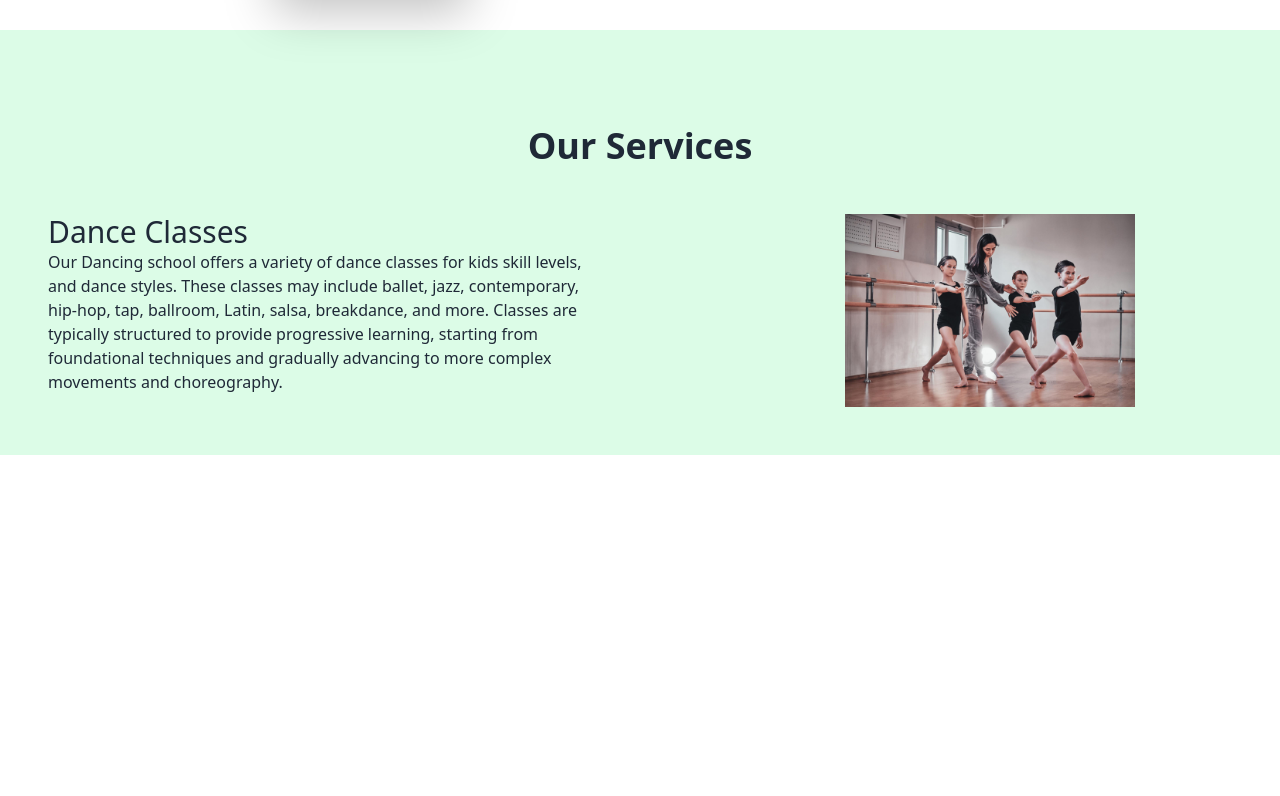
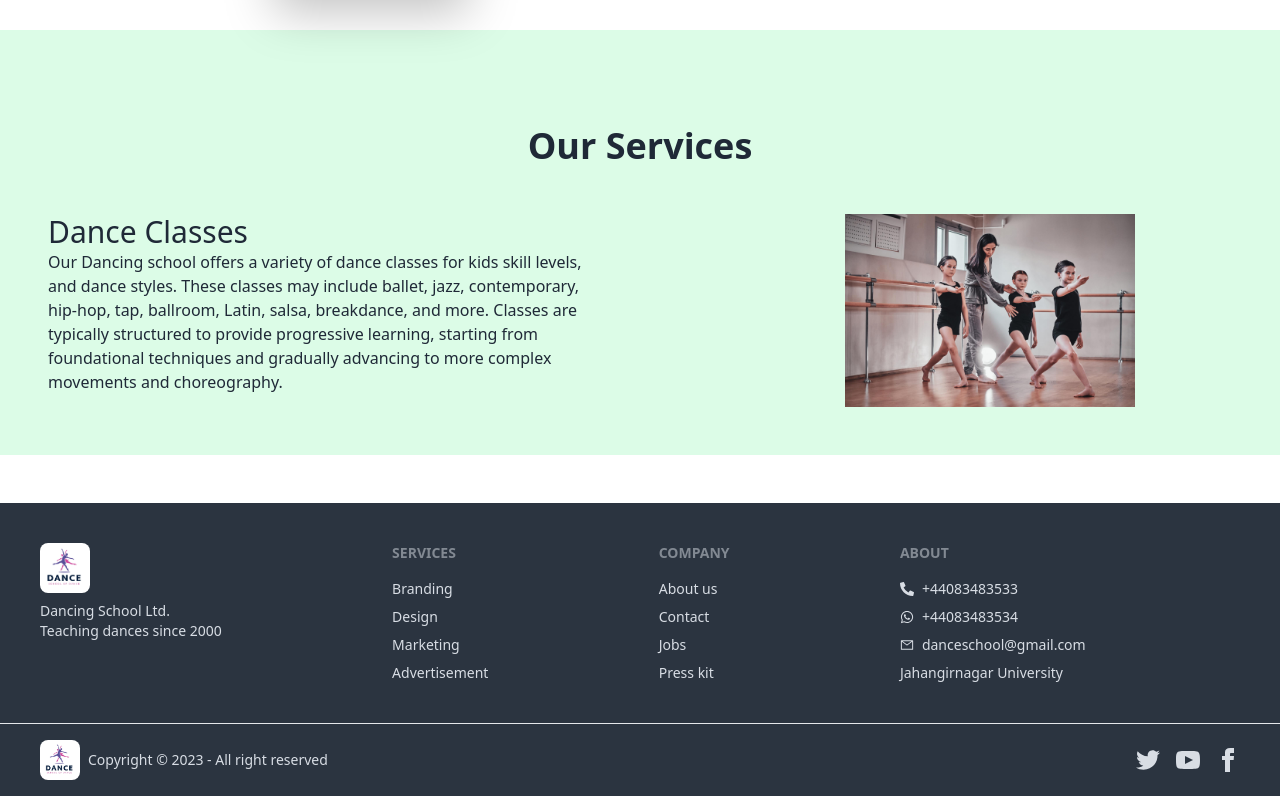
Before and after one commit to mim2041/dancing-school-client, a React (Vite) app: page / in a window 1280 px wide. Shown: the part 1403-2199 px from the top of the page. Before the commit the page ends 1858 px from the top, so only its background shows below. Built offline with nearby package versions, Linux system fonts and the light colour scheme; no server answers.

Commit message:
footer added

```diff
--- a/src/shared/Footer/Footer.jsx
+++ b/src/shared/Footer/Footer.jsx
@@ -1,10 +1,51 @@
-
+import logo from '../../assets/images/logo2.jpg';
+import { FaWhatsapp, FaPhoneAlt } from "react-icons/fa";
+import { AiOutlineMail } from "react-icons/ai";
 
 const Footer = () => {
     return (
-        <div>
-
-        </div>
+        <footer className="mt-12">
+            <div className="footer p-10 bg-neutral text-neutral-content">
+                <div>
+                    <img src={logo} width={"50px"} className='rounded-lg' alt="" />
+                    <p>Dancing School Ltd.<br/>Teaching dances since 2000</p>
+                </div>
+                <div>
+                    <span className="footer-title">Services</span>
+                    <a className="link link-hover">Branding</a>
+                    <a className="link link-hover">Design</a>
+                    <a className="link link-hover">Marketing</a>
+                    <a className="link link-hover">Advertisement</a>
+                </div>
+                <div>
+                    <span className="footer-title">Company</span>
+                    <a className="link link-hover">About us</a>
+                    <a className="link link-hover">Contact</a>
+                    <a className="link link-hover">Jobs</a>
+                    <a className="link link-hover">Press kit</a>
+                </div>
+                <div>
+                    <span className="footer-title">About</span>
+                    <a className="link link-hover flex gap-2 items-center"><FaPhoneAlt/> +44083483533</a>
+                    <a className="link link-hover flex gap-2 items-center"><FaWhatsapp/> +44083483534</a>
+                    <a className="link link-hover flex gap-2 items-center"><AiOutlineMail/> danceschool@gmail.com</a>
+                    <a className="link link-hover">Jahangirnagar University</a>
+                </div>
+            </div>
+            <hr />
+            <div className="footer items-center p-4 lg:px-10 bg-neutral text-neutral-content">
+                <div className="items-center grid-flow-col">
+                    <img src={logo} width={"40px"} className='rounded-lg' alt="" />
+                    <p>Copyright © 2023 - All right reserved</p>
+                </div>
+                <div className="grid-flow-col gap-4 md:place-self-center md:justify-self-end">
+                    <a><svg xmlns="http://www.w3.org/2000/svg" width="24" height="24" viewBox="0 0 24 24" className="fill-current"><path d="M24 4.557c-.883.392-1.832.656-2.828.775 1.017-.609 1.798-1.574 2.165-2.724-.951.564-2.005.974-3.127 1.195-.897-.957-2.178-1.555-3.594-1.555-3.179 0-5.515 2.966-4.797 6.045-4.091-.205-7.719-2.165-10.148-5.144-1.29 2.213-.669 5.108 1.523 6.574-.806-.026-1.566-.247-2.229-.616-.054 2.281 1.581 4.415 3.949 4.89-.693.188-1.452.232-2.224.084.626 1.956 2.444 3.379 4.6 3.419-2.07 1.623-4.678 2.348-7.29 2.04 2.179 1.397 4.768 2.212 7.548 2.212 9.142 0 14.307-7.721 13.995-14.646.962-.695 1.797-1.562 2.457-2.549z"></path></svg>
+                    </a>
+                    <a><svg xmlns="http://www.w3.org/2000/svg" width="24" height="24" viewBox="0 0 24 24" className="fill-current"><path d="M19.615 3.184c-3.604-.246-11.631-.245-15.23 0-3.897.266-4.356 2.62-4.385 8.816.029 6.185.484 8.549 4.385 8.816 3.6.245 11.626.246 15.23 0 3.897-.266 4.356-2.62 4.385-8.816-.029-6.185-.484-8.549-4.385-8.816zm-10.615 12.816v-8l8 3.993-8 4.007z"></path></svg></a>
+                    <a><svg xmlns="http://www.w3.org/2000/svg" width="24" height="24" viewBox="0 0 24 24" className="fill-current"><path d="M9 8h-3v4h3v12h5v-12h3.642l.358-4h-4v-1.667c0-.955.192-1.333 1.115-1.333h2.885v-5h-3.808c-3.596 0-5.192 1.583-5.192 4.615v3.385z"></path></svg></a>
+                </div>
+            </div>
+        </footer>
     );
 };
 
```
Also changed, not shown: 1 other file (tests, documents, lock files or other folders).
